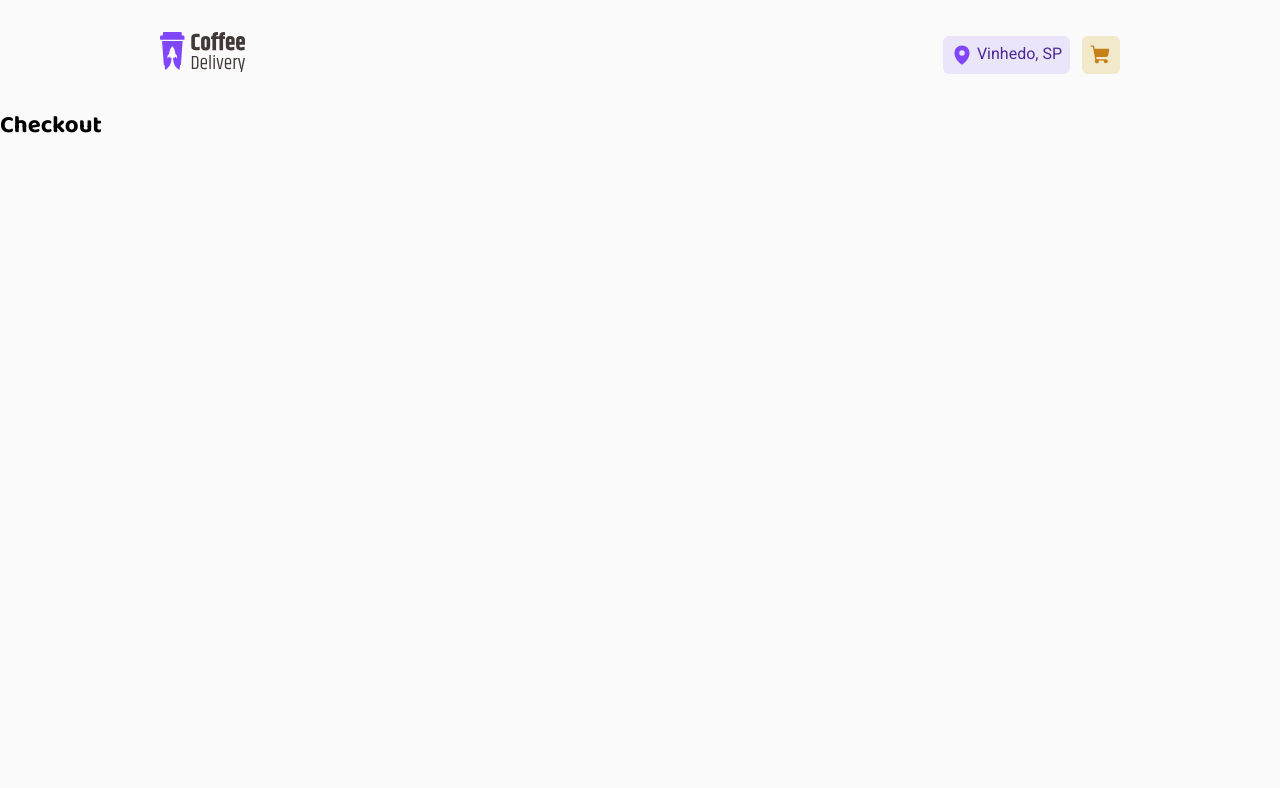
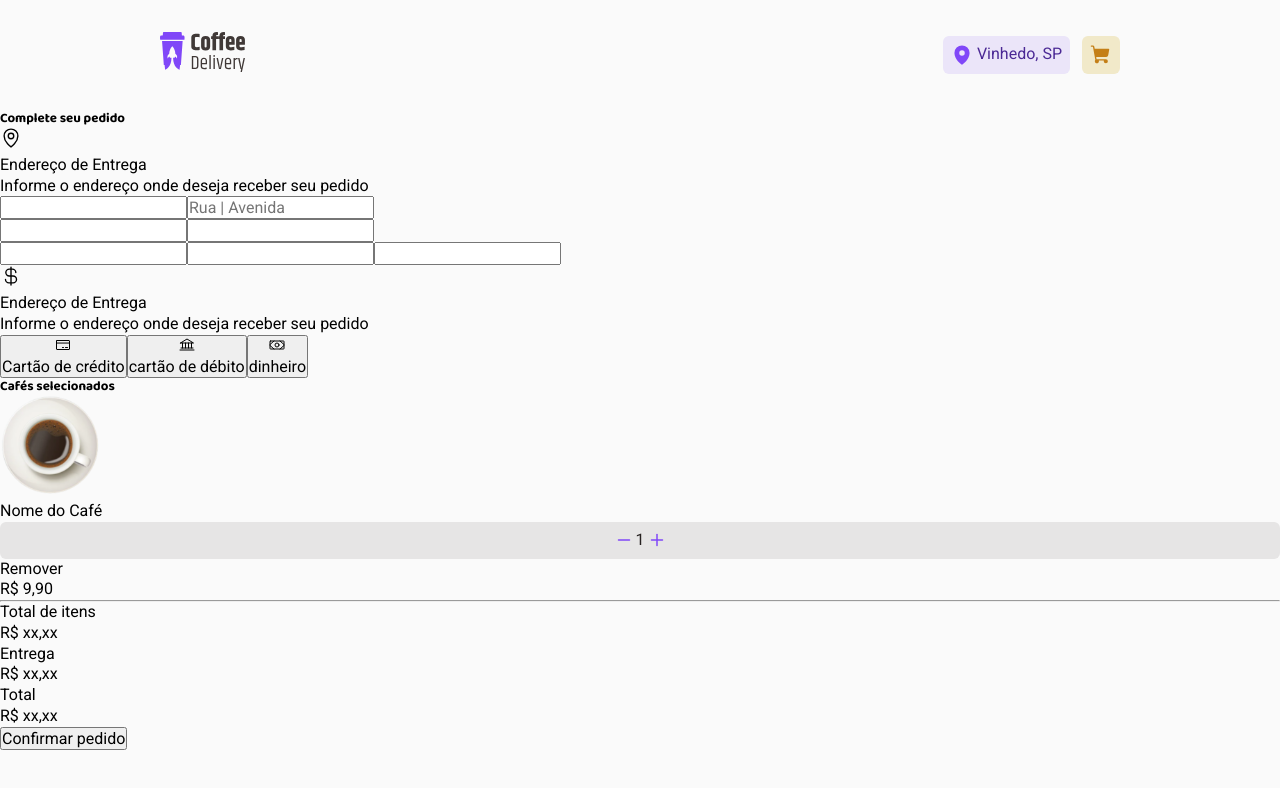
Before and after one commit to rwellingtonr/coffee-delivery-ignite, a React (Vite) app: page /checkout in a window 1280 px wide. Shown: the top 788 px of the page. Built offline with nearby package versions, Linux system fonts and the light colour scheme.

Commit message:
:construction:feat: checkout page

```diff
--- a/package.json
+++ b/package.json
@@ -14,6 +14,7 @@
 		"react": "^18.2.0",
 		"react-dom": "^18.2.0",
 		"react-hook-form": "^7.43.2",
+		"react-input-mask": "^2.0.4",
 		"react-router-dom": "^6.8.1",
 		"styled-components": "^5.3.6"
 	},
--- /dev/null
+++ b/src/components/InputText/index.tsx
@@ -0,0 +1,8 @@
+import { InputHTMLAttributes } from "react"
+import { InputContainer } from "./styles"
+
+type InputTextProps = InputHTMLAttributes<HTMLInputElement>
+
+export function InputText(props: InputTextProps) {
+	return <InputContainer {...props} />
+}
--- /dev/null
+++ b/src/components/InputText/styles.ts
@@ -0,0 +1,3 @@
+import styled from "styled-components"
+
+export const InputContainer = styled.input``
--- a/src/pages/Checkout/components/AddressForm/index.tsx
+++ b/src/pages/Checkout/components/AddressForm/index.tsx
@@ -0,0 +1,29 @@
+import { MapPin } from "phosphor-react"
+import { InputText } from "~/components/InputText"
+
+export function AddressForm() {
+	return (
+		<section>
+			<div>
+				<MapPin weight="regular" size={22} />
+				<div>
+					<p>Endereço de Entrega</p>
+					<p>Informe o endereço onde deseja receber seu pedido</p>
+				</div>
+			</div>
+			<form action="">
+				<InputText />
+				<InputText placeholder="Rua | Avenida" />
+				<div>
+					<InputText />
+					<InputText />
+				</div>
+				<div>
+					<InputText />
+					<InputText />
+					<InputText />
+				</div>
+			</form>
+		</section>
+	)
+}
--- a/src/pages/Checkout/components/CoffeeCard/index.tsx
+++ b/src/pages/Checkout/components/CoffeeCard/index.tsx
@@ -0,0 +1,25 @@
+import { ItemToCheckout } from "../ItemToCheckout"
+
+export function CoffeeCard() {
+	return (
+		<section>
+			<ItemToCheckout />
+
+			<div>
+				<div>
+					<p>Total de itens</p>
+					<p>R$ xx,xx</p>
+				</div>
+				<div>
+					<p>Entrega</p>
+					<p>R$ xx,xx</p>
+				</div>
+				<div>
+					<p>Total</p>
+					<p>R$ xx,xx</p>
+				</div>
+			</div>
+			<button type="button">Confirmar pedido</button>
+		</section>
+	)
+}
--- /dev/null
+++ b/src/pages/Checkout/components/ItemToCheckout/index.tsx
@@ -0,0 +1,25 @@
+import arabian from "~/assets/coffee/arabian.svg"
+import { Counter } from "~/components/Counter"
+
+export function ItemToCheckout() {
+	const first = (num: number) => {}
+	return (
+		<>
+			<div>
+				<div>
+					<img src={arabian} alt="" />
+					<div>
+						<p>Nome do Café</p>
+						<div>
+							<Counter currentValue={1} handleCounter={first} />
+							<span>Remover</span>
+						</div>
+					</div>
+				</div>
+
+				<span>R$ 9,90</span>
+			</div>
+			<hr />
+		</>
+	)
+}
--- /dev/null
+++ b/src/pages/Checkout/components/PaymentMethod/index.tsx
@@ -0,0 +1,29 @@
+import { Bank, CreditCard, CurrencyDollar, Money } from "phosphor-react"
+
+export function PaymentMethod() {
+	return (
+		<section>
+			<div>
+				<CurrencyDollar weight="regular" size={22} />
+				<div>
+					<p>Endereço de Entrega</p>
+					<p>Informe o endereço onde deseja receber seu pedido</p>
+				</div>
+			</div>
+			<div>
+				<button>
+					<CreditCard size={16} />
+					<p>Cartão de crédito</p>
+				</button>
+				<button>
+					<Bank size={16} />
+					<p>cartão de débito</p>
+				</button>
+				<button>
+					<Money size={16} />
+					<p>dinheiro</p>
+				</button>
+			</div>
+		</section>
+	)
+}
--- a/src/pages/Checkout/index.tsx
+++ b/src/pages/Checkout/index.tsx
@@ -1,3 +1,19 @@
+import { AddressForm } from "./components/AddressForm"
+import { CoffeeCard } from "./components/CoffeeCard"
+import { PaymentMethod } from "./components/PaymentMethod"
+
 export function Checkout() {
-	return <h2>Checkout</h2>
+	return (
+		<main>
+			<div>
+				<h5>Complete seu pedido</h5>
+				<AddressForm />
+				<PaymentMethod />
+			</div>
+			<div>
+				<h5>Cafés selecionados</h5>
+				<CoffeeCard />
+			</div>
+		</main>
+	)
 }
--- /dev/null
+++ b/src/pages/Delivery/index.tsx
@@ -0,0 +1,3 @@
+export function Delivery() {
+	return <h2>Delivery</h2>
+}
--- a/src/pages/Home/components/Banner/styles.ts
+++ b/src/pages/Home/components/Banner/styles.ts
@@ -22,7 +22,8 @@ export const BannerContainer = styled.section`
 		gap: 4.125rem;
 	}
 	.information {
-		display: flex;
+		display: grid;
+		grid-template-columns: repeat(2, auto);
 		gap: 1.25rem 2.5rem;
 		flex-wrap: wrap;
 	}
--- a/src/routes/index.tsx
+++ b/src/routes/index.tsx
@@ -3,6 +3,7 @@ import { createBrowserRouter } from "react-router-dom"
 import { ErrorBoundary } from "~/pages/ErrorBoundary"
 import { Home } from "~/pages/Home"
 import { Checkout } from "~/pages/Checkout"
+import { Delivery } from "~/pages/Delivery"
 
 export const router = createBrowserRouter([
 	{
@@ -16,6 +17,11 @@ export const router = createBrowserRouter([
 				errorElement: <ErrorBoundary />,
 				path: "checkout",
 			},
+			{
+				element: <Delivery />,
+				errorElement: <ErrorBoundary />,
+				path: "delivery",
+			},
 		],
 	},
 ])
--- a/src/styles/globas.ts
+++ b/src/styles/globas.ts
@@ -5,6 +5,7 @@ export const GlobalStyle = createGlobalStyle`
 		margin: 0;
 		padding: 0;
 		box-sizing: border-box;
+
 	}
 
   body{
@@ -12,6 +13,7 @@ export const GlobalStyle = createGlobalStyle`
 		font-family: ${(props) => props.theme.fonts.roboto};
 		line-height: ${(props) => props.theme.lineHeight.md};
 		background: ${(props) => props.theme.colors.background};
+
   }
 	h1,h2,h3,h4,h5,h6 {
 		font-family: ${(props) => props.theme.fonts.baloo};
```
Also changed, not shown: 1 other file (tests, documents, lock files or other folders).
